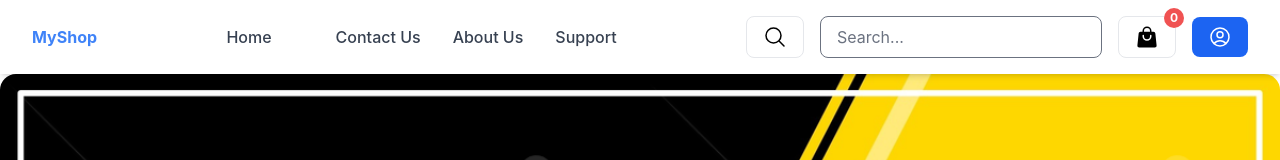
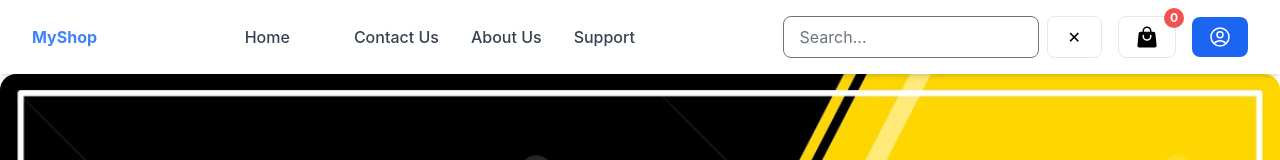
Before and after one commit to VaibhavPrajapati277/React-Ecommerce, a React (Vite) app in the folder Ecommerce/: page / in a window 1280 px wide. Both pictures are taken after a click on the button 1072 px from the left and 37 px from the top of the page. Shown: the top 160 px of the page. Built offline with nearby package versions, Linux system fonts and the light colour scheme.

Commit message:
implement on seachbutton with suggestion

```diff
--- a/Ecommerce/src/assets/components/Header.jsx
+++ b/Ecommerce/src/assets/components/Header.jsx
@@ -7,97 +7,233 @@ import { Link, useNavigate } from "react-router-dom";
 import { CartContext } from "../../context/Cartcontext";
 import Cart from "../pages/Cart";
 
-function Header() {
-
+function Header({ scrollToSection, categoryRefs, categories }) {
   const [menuOpen, setMenuOpen] = useState(false);
   const navigate = useNavigate();
   const [showSearch, setShowSearch] = useState(false);
   const [cartOpen, setCartOpen] = useState(false);
   const [cartCount, setCartCount] = useState(0);
 
-    const { num } = useContext(CartContext)
-    const { data } = useContext(CartContext)
-    const { increaseQty, decreaseQty } =
-        useContext(CartContext);
+  const [search, setSearch] = useState("");
+  const [filteredCategories, setFilteredCategories] = useState([]);
+  const handleSearch = () => {
+    const formattedSearch =
+      search.charAt(0).toUpperCase() + search.slice(1).toLowerCase();
 
-    console.log(data);
+    const selectedRef = categoryRefs[formattedSearch];
+
+    if (selectedRef) {
+      scrollToSection(selectedRef);
+
+      setShowSearch(false);
+
+      setSearch("");
+    } else {
+      alert("Category not found");
+    }
+  };
+  const { num } = useContext(CartContext);
+  const { data } = useContext(CartContext);
+  const { increaseQty, decreaseQty } = useContext(CartContext);
+
+  // console.log(data);
 
   const totalPrice = data.reduce(
+    (total, item) => total + item.price * item.quantity,
 
-        (total, item) =>
-
-            total + (item.price * item.quantity),
-
-        0
+    0,
   );
 
   const handleclick = () => {
-        if (data.length>0) {
-            navigate('/checkout')
-
+    if (data.length > 0) {
+      navigate("/checkout");
     } else {
-            window.alert("Your Cart is empty.")
+      window.alert("Your Cart is empty.");
     }
-    }
-
+  };
 
   return (
     <>
       <header className="sticky top-0 z-50 bg-white shadow-md">
         <div className="px-8 py-4 flex items-center justify-between">
-
-                    <div className="font-bold  text-blue-500 ">
-                        MyShop
-                    </div>
-                    <button className="md:hidden text-2xl " onClick={() => setMenuOpen(!menuOpen)}>
+          <div className="font-bold  text-blue-500 ">MyShop</div>
+          <button
+            className="md:hidden text-2xl "
+            onClick={() => setMenuOpen(!menuOpen)}
+          >
             ☰
           </button>
           <nav className=" hidden md:flex justify-start space-x-8 text-gray-700 font-medium">
             {/* <a href={Home} className="hover:text-blue-600 transition">Home</a> */}
-                        <Link to="/" className="hover:text-blue-600 transition">Home</Link>
+            <Link to="/" className="hover:text-blue-600 transition">
+              Home
+            </Link>
 
-                        <a href="#" className="hover:text-blue-600 transition">Contact Us</a>
-                        <a href="#" className="hover:text-blue-600 transition">About Us</a>
-                        <a href="#" className="hover:text-blue-600 transition">Support</a>
+            <a href="#" className="hover:text-blue-600 transition">
+              Contact Us
+            </a>
+            <a href="#" className="hover:text-blue-600 transition">
+              About Us
+            </a>
+            <a href="#" className="hover:text-blue-600 transition">
+              Support
+            </a>
           </nav>
 
           <div className="hidden md:flex gap-4 flex items-center">
+            {/* Searchbar */}
 
             {/* Searchbar */}
-                        <button onClick={() => setShowSearch(!showSearch)} className="px-4 py-2 border rounded-lg text-black-500 cursor-pointer ">
-                            <svg xmlns="http://www.w3.org/2000/svg" fill="none" viewBox="0 0 24 24" strokeWidth={1.5} stroke="currentColor" className="size-6">
-                                <path strokeLinecap="round" strokeLinejoin="round" d="m21 21-5.197-5.197m0 0A7.5 7.5 0 1 0 5.196 5.196a7.5 7.5 0 0 0 10.607 10.607Z" />
-                            </svg>
-                        </button>
-
+            <div className="flex items-center gap-2 transition-all duration-300">
+              {/* Search Input */}
               {showSearch && (
-                            <div className="mt-0">
+                <div className="relative w-52 md:w-64 transition-all duration-300">
                   <input
                     type="text"
                     placeholder="Search..."
-                                    className="flex flex-row w-full px-4 py-2 border rounded-lg focus:outline-none focus:ring-2 focus:ring-blue-500"
+                    value={search}
+                    onChange={(e) => {
+                      const value = e.target.value;
+
+                      setSearch(value);
+
+                      const filtered = categories.filter((item) =>
+                        item.categoryName
+                          .toLowerCase()
+                          .includes(value.toLowerCase()),
+                      );
+
+                      setFilteredCategories(filtered);
+                    }}
+                    onKeyDown={(e) => {
+                      if (e.key === "Enter") {
+                        handleSearch();
+                      }
+                    }}
+                    className="
+                                                        w-full
+                                                        px-4
+                                                        py-2
+                                                        border
+                                                        rounded-lg
+                                                        focus:outline-none
+                                                        focus:ring-2
+                                                        focus:ring-blue-500
+                                                    "
                   />
+
+                  {/* Suggestions */}
+                  {search && filteredCategories.length > 0 && (
+                    <div
+                      className="
+                                                        absolute
+                                                        top-full
+                                                        left-0
+                                                        w-full
+                                                        bg-white
+                                                        border
+                                                        rounded-lg
+                                                        mt-1
+                                                        shadow-lg
+                                                        z-50
+                                                    "
+                    >
+                      {filteredCategories.map((item) => (
+                        <p
+                          key={item.id}
+                          onClick={() => {
+                            scrollToSection(categoryRefs[item.categoryName]);
+
+                            setSearch("");
+
+                            setShowSearch(false);
+                          }}
+                          className="
+                                            p-2
+                                            hover:bg-gray-100
+                                            cursor-pointer
+                                        "
+                        >
+                          {item.categoryName}
+                        </p>
+                      ))}
                     </div>
                   )}
+                </div>
+              )}
+
+              {/* Search Icon */}
+              {!showSearch && (
+                <button
+                  onClick={() => setShowSearch(true)}
+                  className="
+        px-4
+        py-2
+        border
+        rounded-lg
+        cursor-pointer
+    "
+                >
+                  <svg
+                    xmlns="http://www.w3.org/2000/svg"
+                    fill="none"
+                    viewBox="0 0 24 24"
+                    strokeWidth={1.5}
+                    stroke="currentColor"
+                    className="size-6"
+                  >
+                    <path
+                      strokeLinecap="round"
+                      strokeLinejoin="round"
+                      d="m21 21-5.197-5.197m0 0A7.5 7.5 0 1 0 5.196 5.196a7.5 7.5 0 0 0 10.607 10.607Z"
+                    />
+                  </svg>
+                </button>
+              )}
+
+              {/* Close Button */}
+              {showSearch && (
+                <button
+                  onClick={() => {
+                    setShowSearch(false);
+
+                    setSearch("");
+                  }}
+                  className="
+                                                px-5
+                                                py-2
+                                                border
+                                                rounded-lg
+                                                cursor-pointer
+                                            "
+                >
+                  ✕
+                </button>
+              )}
+            </div>
             <div className="relative">
               {/* cart button */}
-                            <button onClick={() => setCartOpen(true)}
-                                className="px-4 py-2 border  rounded-lg text-black-500 cursor-pointer  ">
-                                <svg xmlns="http://www.w3.org/2000/svg" viewBox="0 0 24 24" fill="currentColor" className="size-6">
-                                    <path fillRule="evenodd" d="M7.5 6v.75H5.513c-.96 0-1.764.724-1.865 1.679l-1.263 12A1.875 1.875 0 0 0 4.25 22.5h15.5a1.875 1.875 0 0 0 1.865-2.071l-1.263-12a1.875 1.875 0 0 0-1.865-1.679H16.5V6a4.5 4.5 0 1 0-9 0ZM12 3a3 3 0 0 0-3 3v.75h6V6a3 3 0 0 0-3-3Zm-3 8.25a3 3 0 1 0 6 0v-.75a.75.75 0 0 1 1.5 0v.75a4.5 4.5 0 1 1-9 0v-.75a.75.75 0 0 1 1.5 0v.75Z" clipRule="evenodd" />
+              <button
+                onClick={() => setCartOpen(true)}
+                className="px-4 py-2 border  rounded-lg text-black-500 cursor-pointer  "
+              >
+                <svg
+                  xmlns="http://www.w3.org/2000/svg"
+                  viewBox="0 0 24 24"
+                  fill="currentColor"
+                  className="size-6"
+                >
+                  <path
+                    fillRule="evenodd"
+                    d="M7.5 6v.75H5.513c-.96 0-1.764.724-1.865 1.679l-1.263 12A1.875 1.875 0 0 0 4.25 22.5h15.5a1.875 1.875 0 0 0 1.865-2.071l-1.263-12a1.875 1.875 0 0 0-1.865-1.679H16.5V6a4.5 4.5 0 1 0-9 0ZM12 3a3 3 0 0 0-3 3v.75h6V6a3 3 0 0 0-3-3Zm-3 8.25a3 3 0 1 0 6 0v-.75a.75.75 0 0 1 1.5 0v.75a4.5 4.5 0 1 1-9 0v-.75a.75.75 0 0 1 1.5 0v.75Z"
+                    clipRule="evenodd"
+                  />
                 </svg>
               </button>
 
               {/* Badge */}
               <span className="absolute -top-2 -right-2 bg-red-500 text-white text-xs font-bold px-1.5 py-0.5 rounded-full">
                 {data.length}
-
-                                {/* {
-                                    data.reduce(
-                                        (total, item) => total + item.quantity,
-                                        0
-                                    )
-                                } */}
               </span>
             </div>
             {cartOpen && (
@@ -109,29 +245,26 @@ function Header() {
 
             {/* Drawer */}
             <div
-                            className={`fixed top-0 right-0 h-full w-80 bg-white shadow-lg z-50 transform transition-transform duration-300 ${cartOpen ? "translate-x-0" : "translate-x-full"
+              className={`fixed top-0 right-0 h-full w-80 bg-white shadow-lg z-50 transform transition-transform duration-300 ${
+                cartOpen ? "translate-x-0" : "translate-x-full"
               }`}
             >
               <div className="p-4 flex justify-between items-center border-b">
                 <h2 className="text-lg font-semibold">Your Cart</h2>
-                                <button className="cursor-pointer" onClick={() => setCartOpen(false)}>✕</button>
+                <button
+                  className="cursor-pointer"
+                  onClick={() => setCartOpen(false)}
+                >
+                  ✕
+                </button>
               </div>
 
               <div className="p-4 space-y-4 overflow-y-auto h-[75%]">
-
-                                {
-                                    data.length === 0 ? (
-
-                                        <p className="text-gray-500">
-                                            Your cart is empty
-                                        </p>
-
+                {data.length === 0 ? (
+                  <p className="text-gray-500">Your cart is empty</p>
                 ) : (
-
                   <Cart />
-                                    )
-                                }
-
+                )}
               </div>
 
               {/* <div className="absolute bottom-0 w-full p-4 border-t">
@@ -141,17 +274,10 @@ function Header() {
                             </div> */}
 
               <div className="absolute bottom-0 w-full p-4 border-t bg-white">
+                <div className="flex justify-between mb-3">
+                  <span className="font-semibold">Total</span>
 
-                                <div className="flex justify-between mb-3">
-
-                                    <span className="font-semibold">
-                                        Total
-                                    </span>
-
-                                    <span className="font-bold text-blue-600">
-                                        ₹{totalPrice}
-                                    </span>
-
+                  <span className="font-bold text-blue-600">₹{totalPrice}</span>
                 </div>
 
                 <button
@@ -160,37 +286,56 @@ function Header() {
                 >
                   Checkout
                 </button>
-
               </div>
             </div>
 
             {/* login button */}
-                        <button className="px-4 py-2 bg-blue-600 text-white font-bold rounded-lg hover:bg-blue-700 transition cursor-pointer" type="button" onClick={() => navigate("/login")}>
-                            <svg xmlns="http://www.w3.org/2000/svg" fill="none" viewBox="0 0 24 24" strokeWidth={1.5} stroke="currentColor" className="size-6">
-                                <path strokeLinecap="round" strokeLinejoin="round" d="M17.982 18.725A7.488 7.488 0 0 0 12 15.75a7.488 7.488 0 0 0-5.982 2.975m11.963 0a9 9 0 1 0-11.963 0m11.963 0A8.966 8.966 0 0 1 12 21a8.966 8.966 0 0 1-5.982-2.275M15 9.75a3 3 0 1 1-6 0 3 3 0 0 1 6 0Z" />
+            <button
+              className="px-4 py-2 bg-blue-600 text-white font-bold rounded-lg hover:bg-blue-700 transition cursor-pointer"
+              type="button"
+              onClick={() => navigate("/login")}
+            >
+              <svg
+                xmlns="http://www.w3.org/2000/svg"
+                fill="none"
+                viewBox="0 0 24 24"
+                strokeWidth={1.5}
+                stroke="currentColor"
+                className="size-6"
+              >
+                <path
+                  strokeLinecap="round"
+                  strokeLinejoin="round"
+                  d="M17.982 18.725A7.488 7.488 0 0 0 12 15.75a7.488 7.488 0 0 0-5.982 2.975m11.963 0a9 9 0 1 0-11.963 0m11.963 0A8.966 8.966 0 0 1 12 21a8.966 8.966 0 0 1-5.982-2.275M15 9.75a3 3 0 1 1-6 0 3 3 0 0 1 6 0Z"
+                />
               </svg>
             </button>
 
             {/* <button data-modal-target="popup-modal" data-modal-toggle="popup-modal" className="text-black bg-brand box-border border border-transparent hover:bg-brand-strong focus:ring-4 focus:ring-brand-medium shadow-xs font-medium leading-5 rounded-base text-sm px-4 py-2.5 focus:outline-none" type="button">
                             Toggle modal
                         </button> */}
-
           </div>
         </div>
         {menuOpen && (
           <nav className="flex flex-col items-center  mr-4px text-gray-700 font-medium px-6 py-2 space-y-4 ">
             {/* <a href="#" className="hover:text-blue-600 transition">Home</a> */}
-                        <Link to="/" className="hover:text-blue-600 transition">Home</Link>
-                        <a href="#" className="hover:text-blue-600 transition">Contact Us</a>
-                        <a href="#" className="hover:text-blue-600 transition">About Us</a>
-                        <a href="#" className="hover:text-blue-600 transition">Support</a>
+            <Link to="/" className="hover:text-blue-600 transition">
+              Home
+            </Link>
+            <a href="#" className="hover:text-blue-600 transition">
+              Contact Us
+            </a>
+            <a href="#" className="hover:text-blue-600 transition">
+              About Us
+            </a>
+            <a href="#" className="hover:text-blue-600 transition">
+              Support
+            </a>
           </nav>
         )}
       </header>
-
-
     </>
-    )
+  );
 }
 
-export default Header
+export default Header;
--- a/Ecommerce/src/assets/pages/Home.jsx
+++ b/Ecommerce/src/assets/pages/Home.jsx
@@ -72,7 +72,7 @@ function Home() {
         },
         {
             id: 209,
-            categoryName: "Jewellery",
+            categoryName: "Jwellery",
             image:
                 "https://images.unsplash.com/photo-1515562141207-7a88fb7ce338?w=500&auto=format&fit=crop",
         },
@@ -93,7 +93,7 @@ function Home() {
     const sportswearRef = useRef(null);
     const sunglassesRef = useRef(null);
     const headphonesRef = useRef(null);
-    const jewelleryRef = useRef(null);
+    const jwelleryRef = useRef(null);
     const bagsRef = useRef(null);
 
     // scroll function
@@ -127,13 +127,15 @@ function Home() {
         Sunglasses: sunglassesRef,
         Sportswear: sportswearRef,
         Headphones: headphonesRef,
-        Jewellery: jewelleryRef,
+        Jwellery: jwelleryRef,
         Bags: bagsRef,
     };
 
     return (
         <>
-            <Header />
+            <Header scrollToSection={scrollToSection}
+                categoryRefs={categoryRefs}
+                categories={categories} />
 
             <Bigcarousal />
 
@@ -177,7 +179,7 @@ function Home() {
                 <Productcart title="Headphones" data={headphonesdata} />
             </div>
 
-            <div ref={jewelleryRef}>
+            <div ref={jwelleryRef}>
                 <Productcart title="Jewellery" data={jwellerydata} />
             </div>
 
```
Lines whose indentation alone changed are shown as unchanged.
